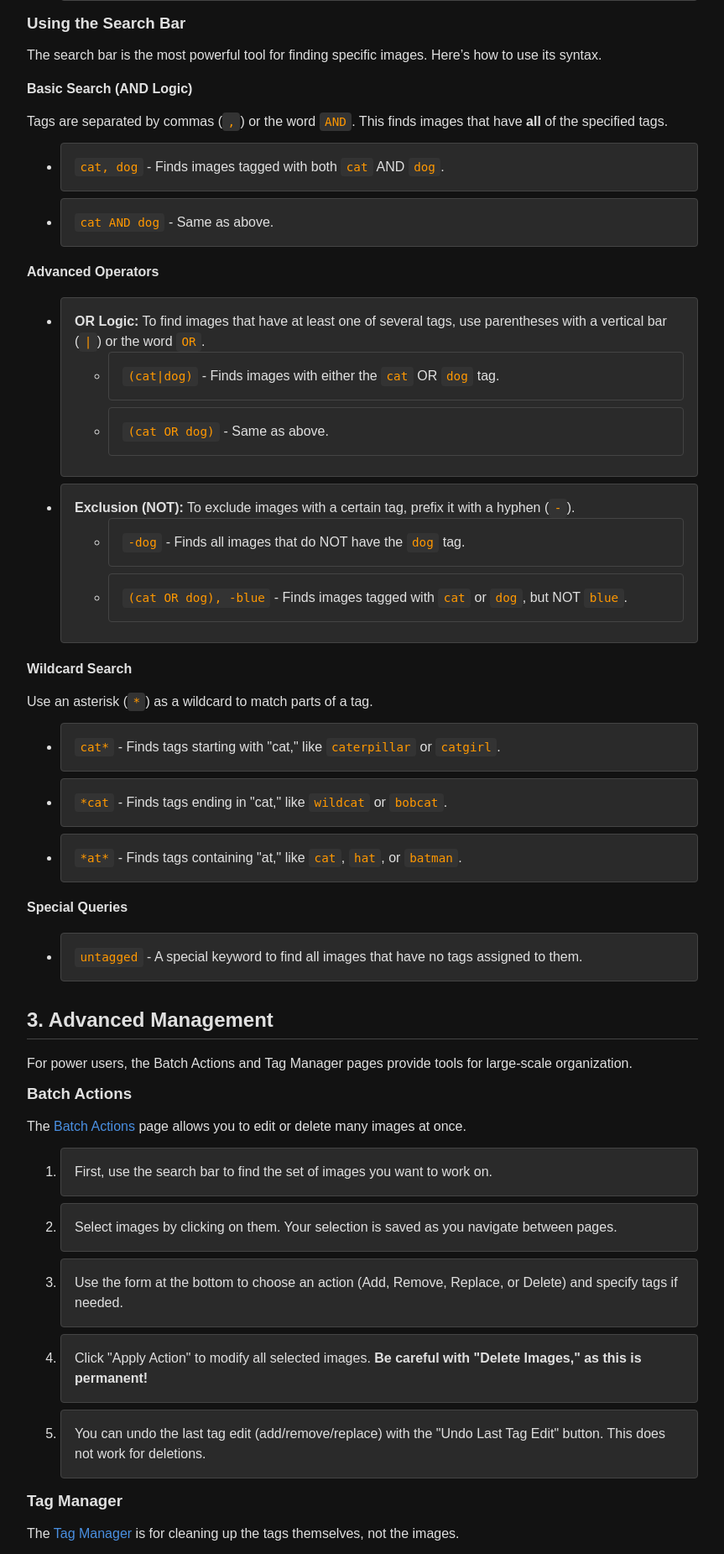
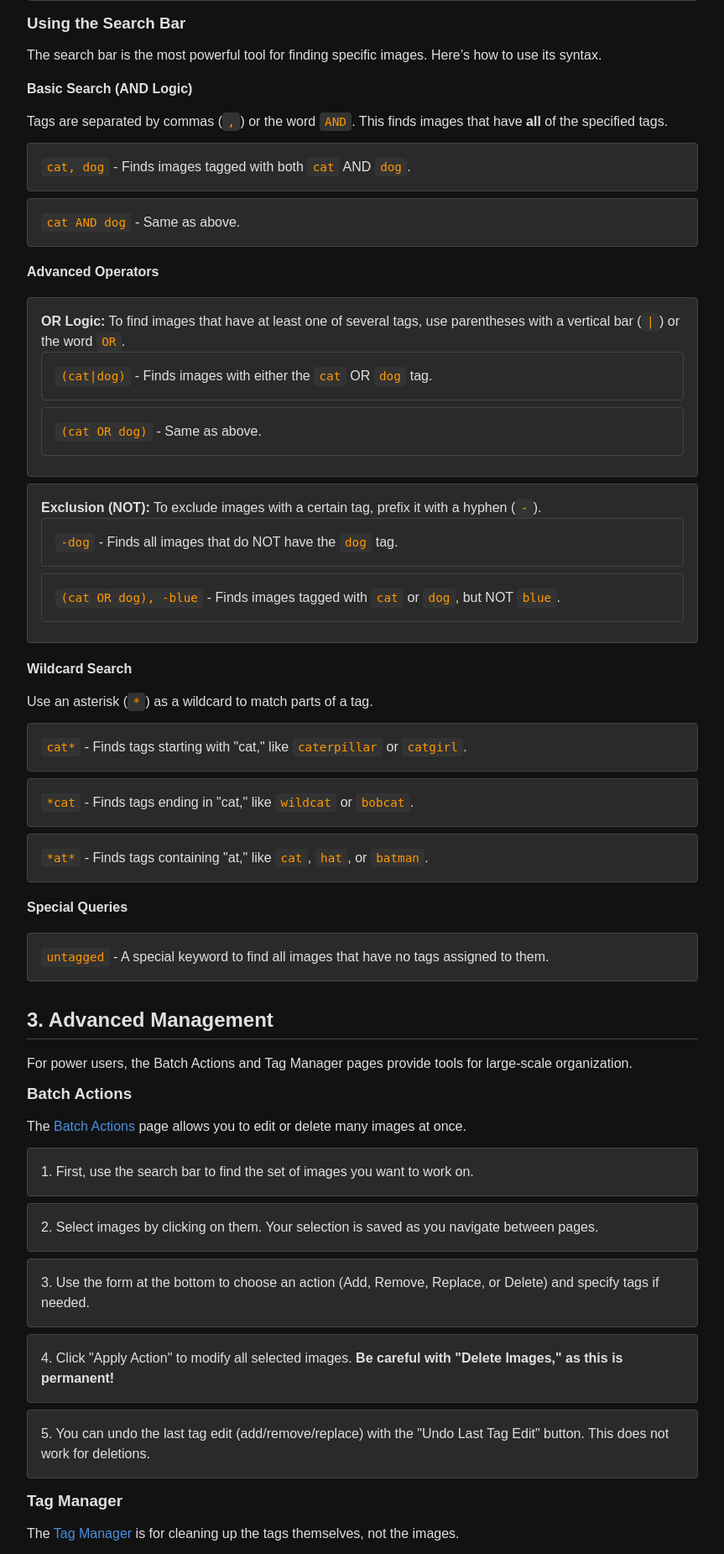
Before and after one commit to Hatrask/local-booru, a FastAPI app: page /help in a window 1280 px wide. Shown: the part 949-2800 px from the top of the page at 84% size, without its empty margins (208-1071 px from the left). Run offline with FastAPI, Linux system fonts and the light colour scheme.

Commit message:
fix: remove list-style-type that I added back by mistake
no ugly lists here, no no

```diff
--- a/static/css/styles.css
+++ b/static/css/styles.css
@@ -321,6 +321,10 @@ form.search-form-index button:hover {
 /* --- Help Page --- */
 .help-page { max-width: 800px; margin: auto; text-align: left; }
 .help-page li { background-color: var(--color-bg-secondary); border: 1px solid var(--color-border); margin-bottom: 0.5rem; padding: 1rem; border-radius: var(--border-radius); line-height: 1.5; }
+.help-page ul, .help-page ol {
+    list-style-type: none;
+    padding: 0;
+}
 
 /* --- Tag Manager Page --- */
 .tag-manager-container { max-width: 800px; margin: auto; text-align: left; }
--- a/templates/help.html
+++ b/templates/help.html
@@ -95,11 +95,11 @@
     <h3>Batch Actions</h3>
     <p>The <a href="/batch_actions">Batch Actions</a> page allows you to edit or delete many images at once.</p>
     <ol>
-        <li>First, use the search bar to find the set of images you want to work on.</li>
-        <li>Select images by clicking on them. Your selection is saved as you navigate between pages.</li>
-        <li>Use the form at the bottom to choose an action (Add, Remove, Replace, or Delete) and specify tags if needed.</li>
-        <li>Click "Apply Action" to modify all selected images. <strong>Be careful with "Delete Images," as this is permanent!</strong></li>
-        <li>You can undo the last tag edit (add/remove/replace) with the "Undo Last Tag Edit" button. This does not work for deletions.</li>
+        <li>1. First, use the search bar to find the set of images you want to work on.</li>
+        <li>2. Select images by clicking on them. Your selection is saved as you navigate between pages.</li>
+        <li>3. Use the form at the bottom to choose an action (Add, Remove, Replace, or Delete) and specify tags if needed.</li>
+        <li>4. Click "Apply Action" to modify all selected images. <strong>Be careful with "Delete Images," as this is permanent!</strong></li>
+        <li>5. You can undo the last tag edit (add/remove/replace) with the "Undo Last Tag Edit" button. This does not work for deletions.</li>
     </ol>
 
     <h3>Tag Manager</h3>
@@ -124,11 +124,11 @@
         <p><strong>This feature cannot be accessed from the web interface.</strong> You must have command-line access to the server where the application is running.</p>
         <h4>How to perform a factory reset:</h4>
         <ol>
-            <li><strong>Stop the application server.</strong> This is critical to ensure the database file is not locked.</li>
-            <li>Navigate to the application's root directory in your terminal.</li>
-            <li>Run the script using the command: <code>python reset_application.py</code></li>
-            <li>The script will ask for a final confirmation. You must type <code>yes</code> to proceed.</li>
-            <li>Once the script is finished, you can restart the application server. It will be in a clean, factory-new state.</li>
+            <li>1. <strong>Stop the application server.</strong> This is critical to ensure the database file is not locked.</li>
+            <li>2. Navigate to the application's root directory in your terminal.</li>
+            <li>3. Run the script using the command: <code>python reset_application.py</code></li>
+            <li>4. The script will ask for a final confirmation. You must type <code>yes</code> to proceed.</li>
+            <li>5. Once the script is finished, you can restart the application server. It will be in a clean, factory-new state.</li>
         </ol>
     </div>
 
```
